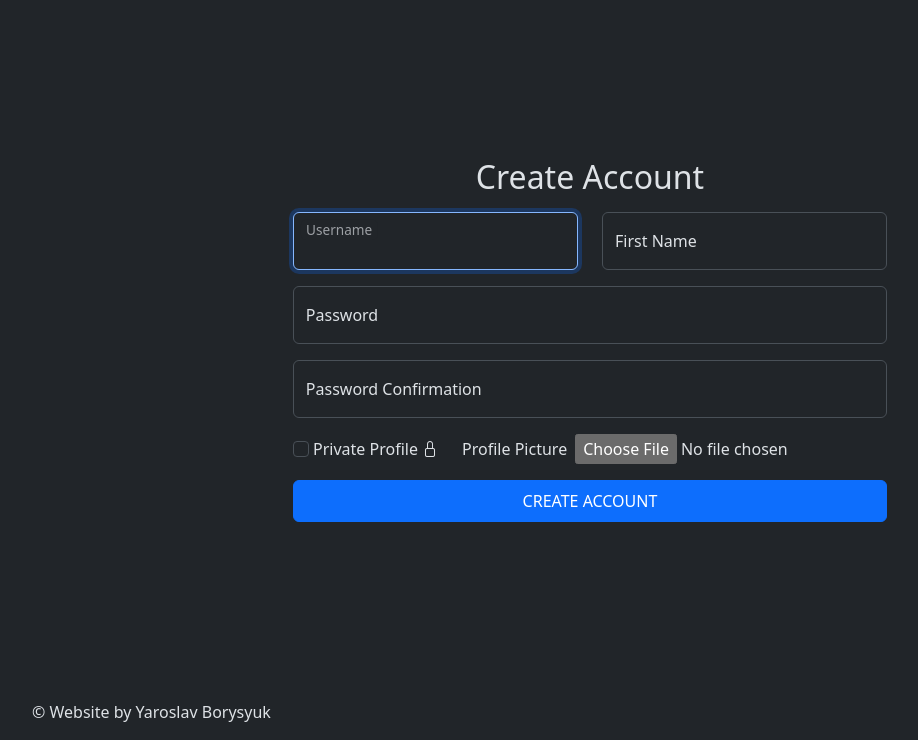
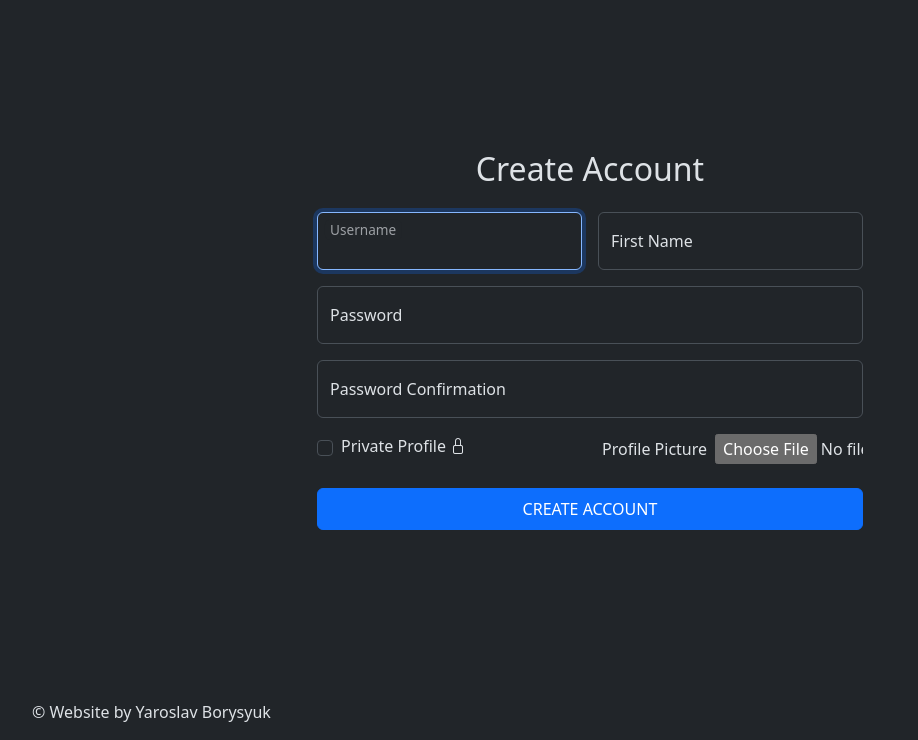
Before and after one commit to borysyy/MusicTracker, a Django app: page /register in a window 1280 px wide. Shown: the part 60-800 px from the top of the page, without its empty margins (50-968 px from the left). Run offline with Django 5.2, Linux system fonts and the light colour scheme; some libraries are stand-ins or nearby versions.

Commit message:
Fixed the registration page to fit properly on mobile devices

```diff
--- a/django_project/core/templates/core/base.html
+++ b/django_project/core/templates/core/base.html
@@ -6,9 +6,9 @@
   <head>
     <meta charset="utf-8" />
     <meta http-equiv="X-UA-Compatible" content="IE=edge" />
-    <title>{% block title %} Shelf Sounds {% endblock %}</title>
     <meta name="description" content="" />
     <meta name="viewport" content="width=device-width, initial-scale=1" />
+    <title>{% block title %} Shelf Sounds {% endblock %}</title>
 
     <link
         href="https://cdn.jsdelivr.net/npm/bootstrap@5.3.3/dist/css/bootstrap.min.css"
--- a/django_project/core/templates/core/register.html
+++ b/django_project/core/templates/core/register.html
@@ -4,64 +4,76 @@
 
 {% block main %}
 
-<div
-    class="align-items-center d-flex justify-content-center text-center"
-    style="height: calc(100vh - 7.5rem)"
->
+<div class="d-flex align-items-center justify-content-center" style="min-height: calc(100vh - 7.5rem)">
+  <div class="container py-4">
+    <div class="row justify-content-center">
+      <div class="col-md-8 col-lg-6">
         <form method="post" enctype="multipart/form-data">
           {% csrf_token %}
-    <h2>Create Account</h2>
+          <h2 class="text-center mb-4">Create Account</h2>
 
-    <div class="my-3">
-        <div class="row">
-          <div class="col">
+          <!-- Username and First Name -->
+          <div class="row g-3 mb-3">
+            <div class="col-12 col-md-6">
               <div class="form-floating">
                 {{ form.username }}
                 <label for="{{ form.username.id_for_label }}">Username</label>
               </div>
             </div>
 
-          <div class="col">
+            <div class="col-12 col-md-6">
               <div class="form-floating">
                 {{ form.first_name }}
                 <label for="{{ form.first_name.id_for_label }}">First Name</label>
               </div>
             </div>
           </div>
-    </div>
 
-
-    <div class="my-3">
+          <!-- Password -->
+          <div class="mb-3">
             <div class="form-floating">
               {{ form.password1 }}
               <label for="{{ form.password1.id_for_label }}">Password</label>
             </div>
           </div>
 
-    <div class="my-3">
+          <!-- Password Confirmation -->
+          <div class="mb-3">
             <div class="form-floating">
               {{ form.password2 }}
               <label for="{{ form.password2.id_for_label }}">Password Confirmation</label>
             </div>
           </div>
 
-
-    <div class="my-3">
-      <div class="row align-items-center">
-        <div class="col-auto">
+          <!-- Profile Options -->
+          <div class="mb-4">
+            <div class="row gy-3">
+              <div class="col-12 col-sm-6">
+                <div class="form-check d-flex align-items-center">
                   {{ form.private }}
-            <label for="{{ form.private.id_for_label }}">Private Profile</label>
-              <i class="bi bi-lock"></i>
+                  <label class="form-check-label ms-2" for="{{ form.private.id_for_label }}">
+                    Private Profile <i class="bi bi-lock"></i>
+                  </label>
+                </div>
               </div>
 
-        <div class="col-auto d-flex align-items-center">
-          <label for="{{ form.profile_picture.id_for_label }}" class="me-2">Profile Picture</label>
+              <div class="col-12 col-sm-6">
+                <div class="d-flex align-items-center flex-nowrap">
+                  <label for="{{ form.profile_picture.id_for_label }}" class="me-2 text-nowrap">Profile Picture</label>
+                  <div class="overflow-hidden">
                     {{ form.profile_picture }}
                   </div>
                 </div>
               </div>
+            </div>
+          </div>
+
+          <!-- Submit Button -->
           <button class="btn btn-primary p-2 w-100" type="submit">CREATE ACCOUNT</button>
         </form>
       </div>
+    </div>
+  </div>
+</div>
 
 {% endblock %}
```
Lines whose indentation alone changed are shown as unchanged.
